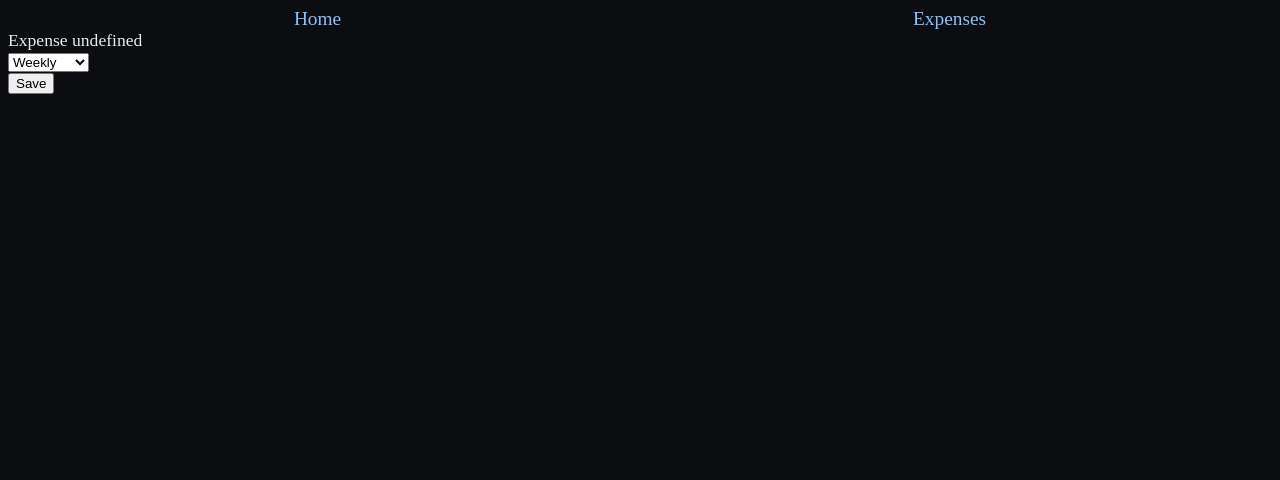
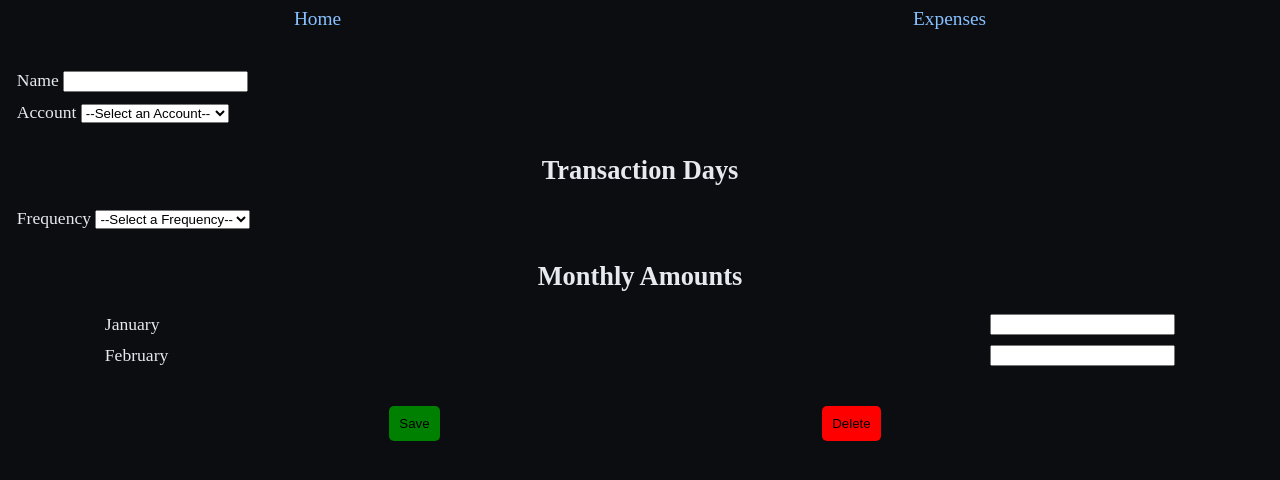
Before and after one commit to Sammantha/finance-app, a Next.js app: page /expenses/0 in a window 1280 px wide. Shown: the top 480 px of the page. Built offline with nearby package versions, Linux system fonts and the light colour scheme.

Commit message:
Expense and Expense Details
Styled Expense and Expense Details page, filled out Expense Details page, added detail to the faked expense API response.

```diff
--- a/app/api/expenses/[id]/route.js
+++ b/app/api/expenses/[id]/route.js
@@ -3,7 +3,11 @@ import { NextRequest } from 'next/server';
 export async function GET(request, { params }) {
   const id = (await params).id;
   // e.g. Query a database for user with ID `id`
-  return new Response(JSON.stringify({ id, name: `Expense ${id}` }), {
+
+  // fake it for now
+  const expense = { id: 2, name: 'Home Chef', accountId: 0, frequencyId: 0, janAmt: 150.65 }
+
+  return new Response(JSON.stringify(expense), {
     status: 200,
     headers: { 'Content-Type': 'application/json' },
   });
--- a/app/components/expenseItem/ExpenseItem.module.css
+++ b/app/components/expenseItem/ExpenseItem.module.css
@@ -8,12 +8,8 @@
 
 .container button {
     border-radius: 5px;
-    padding: 5px;
+    padding: 5px 10px;
     border: none;
-}
-
-.container select {
-    min-width: 100%;
 }
 
 .cell2 {
--- /dev/null
+++ b/app/expenses/Expenses.module.css
@@ -0,0 +1,23 @@
+.container {
+  min-height: 100vh;
+  padding: 0 0.5rem;
+  display: flex;
+  flex-direction: column;
+}
+
+.header {
+    display: flex;
+    justify-content: space-between;
+    align-items: center;
+}
+
+.container button {
+    border-radius: 5px;
+    border: none;
+    padding: 10px;
+    height: 100%;
+}
+
+.new {
+    background-color: green;
+}
--- /dev/null
+++ b/app/expenses/[id]/Expense.module.css
@@ -0,0 +1,44 @@
+.container {
+  min-height: 100vh;
+  padding: 0 0.5rem;
+  display: flex;
+  flex-direction: column;
+}
+
+.container button {
+  border-radius: 5px;
+  border: none;
+  padding: 10px;
+  height: 100%;
+  margin-right: 10px;
+}
+
+.buttons {
+  display: flex;
+  justify-content: space-evenly;
+  margin-top: 30px;
+}
+
+.section {
+  margin-bottom: 10px;
+}
+
+.monthlyAmts {
+  display: flex;
+  padding: 0 5rem;
+  flex-direction: column;
+}
+
+.singleMonthAmt {
+  display: flex;
+  justify-content: space-between;
+  margin-bottom: 10px;
+}
+
+.save {
+  background-color: green;
+}
+
+.delete {
+  background-color: red;
+}
--- a/app/expenses/[id]/page.js
+++ b/app/expenses/[id]/page.js
@@ -2,10 +2,14 @@
 
 import useSWR from 'swr';
 import { useState } from 'react';
+import styles from './Expense.module.css';
+
+const dayOfWeekMap = ['sunday', 'monday', 'tuesday', 'wednesday', 'thursday', 'friday', 'saturday'];
 
 export default function Menu(props) {
   const { id } = props;
 
+  {/* API fetching */}
   const fetcher = (...args) => fetch(...args).then(res => res.json());
   let { data, error, isLoading } = useSWR('/api/frequency', fetcher);
   const frequencies = data;
@@ -13,32 +17,101 @@ export default function Menu(props) {
   const accounts = data;
   ({ data, error, isLoading } = useSWR(`/api/expenses/${id}`, fetcher));
 
-  const [ frequencyId, setFrequencyId ] = useState(props.expense?.frequencyId);
+  {/* State declarations */}
+  const [ expenseName, setExpenseName ] = useState(data?.name);
+  const [ frequencyId, setFrequencyId ] = useState(data?.frequencyId == null ? '' : +data.frequencyId);
+  const [ accountId, setAccountId ] = useState(data?.accountId == null ? '' : +data.accountId);
+  const [ janAmount, setJanAmount ] = useState(data?.janAmt);
+
+  {/* State change functions */}
+  const onAccountChange = (event) => {
+    const value = event.target.value === '' ? '' : +event.target.value;
+    setAccountId(value);
+  };
 
   const onFrequencyChange = (event) => {
-    setFrequencyId(event.target.value);
+    const value = event.target.value === '' ? '' : +event.target.value;
+    setFrequencyId(value);
   };
 
+  const onNameChange = (event) => {
+    setExpenseName(event.target.value);
+  };
+
+  const onJanAmountChange = (event) => {
+    setJanAmount(event.target.value);
+  };
+
+  {/* Loading or Error */}
   if (error) return <div>Failed to load</div>
   if (isLoading) return <div>Loading...</div>
 
+  {/* Page Contents */}
   return (
-    <div>
+    <div className={styles.container}>
+        <h1>{expenseName}</h1>
+
         {/* Name */}
-        <div>{data.name}</div>
+        <div className={styles.section}>
+          <label>Name </label>
+          <input value={expenseName} onChange={onNameChange}/>
+        </div>
 
-        {/* Frequency */}
-        <div>
-            <select value={frequencyId} onChange={onFrequencyChange}>
+        {/* Account */}
+        <div className={styles.section}>
+            <label>Account </label>
+            <select value={accountId} onChange={onAccountChange}>
+              <option value=''>--Select an Account--</option>
+              {accounts.map(acct => {
+                  return <option key={`${id}_acct_${acct.id}`} value={acct.id}>{acct.name}</option>
+              })}
+            </select>
+        </div>
+
+        {/* Transaction Days */}
+        <h2 className='center'>Transaction Days</h2>
+        <div className={styles.section}>
+          {/* Frequency */}
+          <label>Frequency </label>
+          <select value={frequencyId} onChange={onFrequencyChange}>
+            <option value=''>--Select a Frequency--</option>
             {frequencies.map(freq => {
                 return <option key={`${id}_freq_${freq.id}`} value={freq.id}>{freq.name}</option>
             })}
-            </select>
+          </select>
+
+          {/* Day of Week */}
+          { frequencyId === 0 &&
+            <>
+              <label>Day of Week </label>
+              <select value={frequencyId} onChange={onFrequencyChange}>
+                {dayOfWeekMap.map(({dowId, name}) => {
+                    return <option key={`${id}_dow_${dowId}`} value={dowId}>{name}</option>
+                })}
+              </select>
+            </>
+          }
         </div>
-        <div>{accounts?.find((account) => account.id === data.accountId)?.name}</div>
-      <div>
-        <button>Save</button>
-      </div>
+
+        {/* Monthly base amounts */}
+        <h2 className='center'>Monthly Amounts</h2>
+        <div className={styles.monthlyAmts}>
+          <div className={styles.singleMonthAmt}>
+            <label>January</label>
+            <input value={janAmount} onChange={onJanAmountChange}/>
+          </div>
+
+          <div className={styles.singleMonthAmt}>
+            <label>February</label>
+            <input/>
+          </div>
+        </div>
+
+        {/* Buttons */}
+        <div className={styles.buttons}>
+          <button className={styles.save}>Save</button>
+          <button className={styles.delete}>Delete</button>
+        </div>
     </div>
   );
 }
--- a/app/global.css
+++ b/app/global.css
@@ -7,6 +7,7 @@ html {
 
 h1 {
     font-size: 3rem;
+    margin: 20px 0;
 }
 
 h3 {
@@ -21,3 +22,7 @@ a {
     color: #87C1FF;
     text-decoration: none;
 }
+
+.center {
+    align-self: center;
+}
```
Also changed, not shown: app/expenses/page.js (+5 -4 lines).
